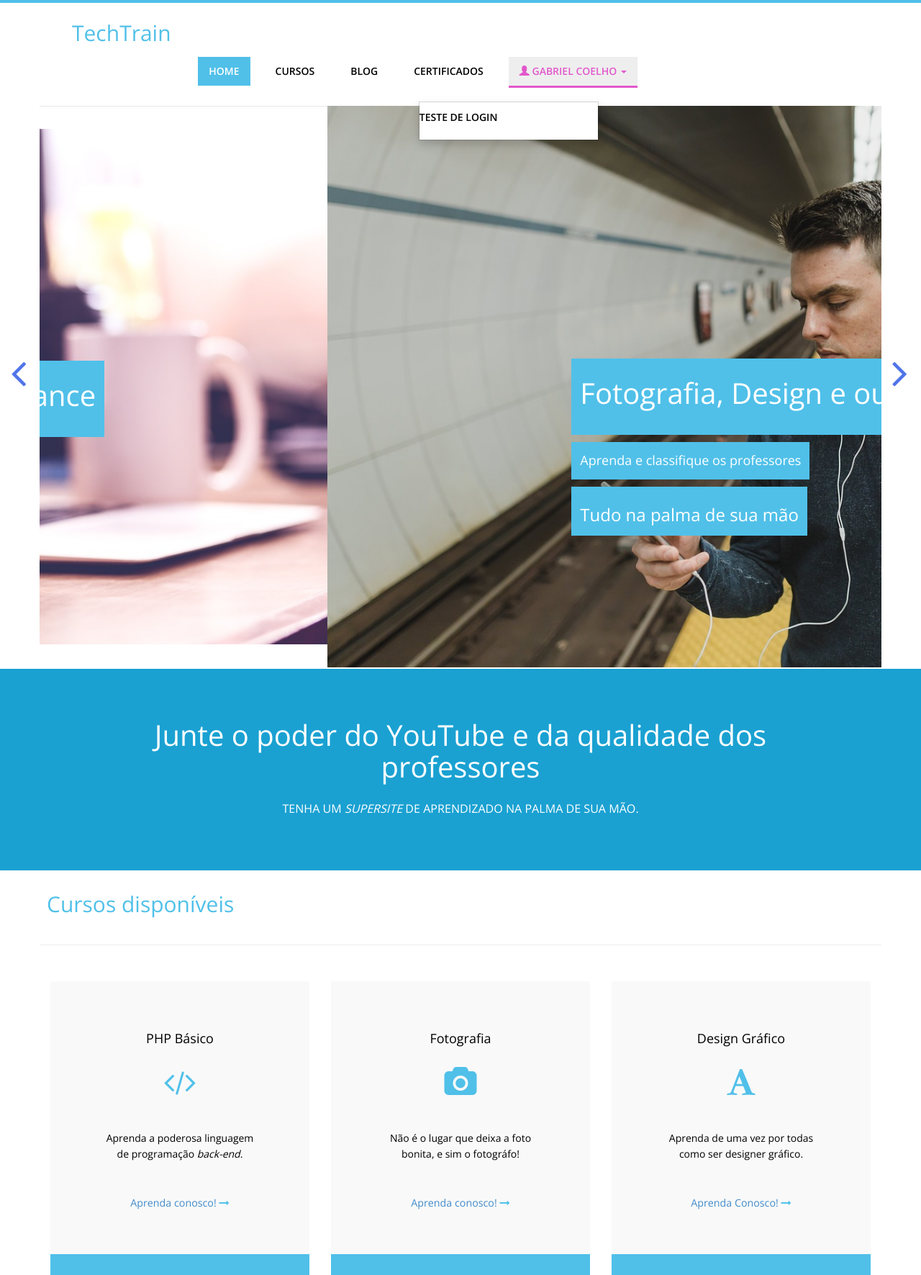
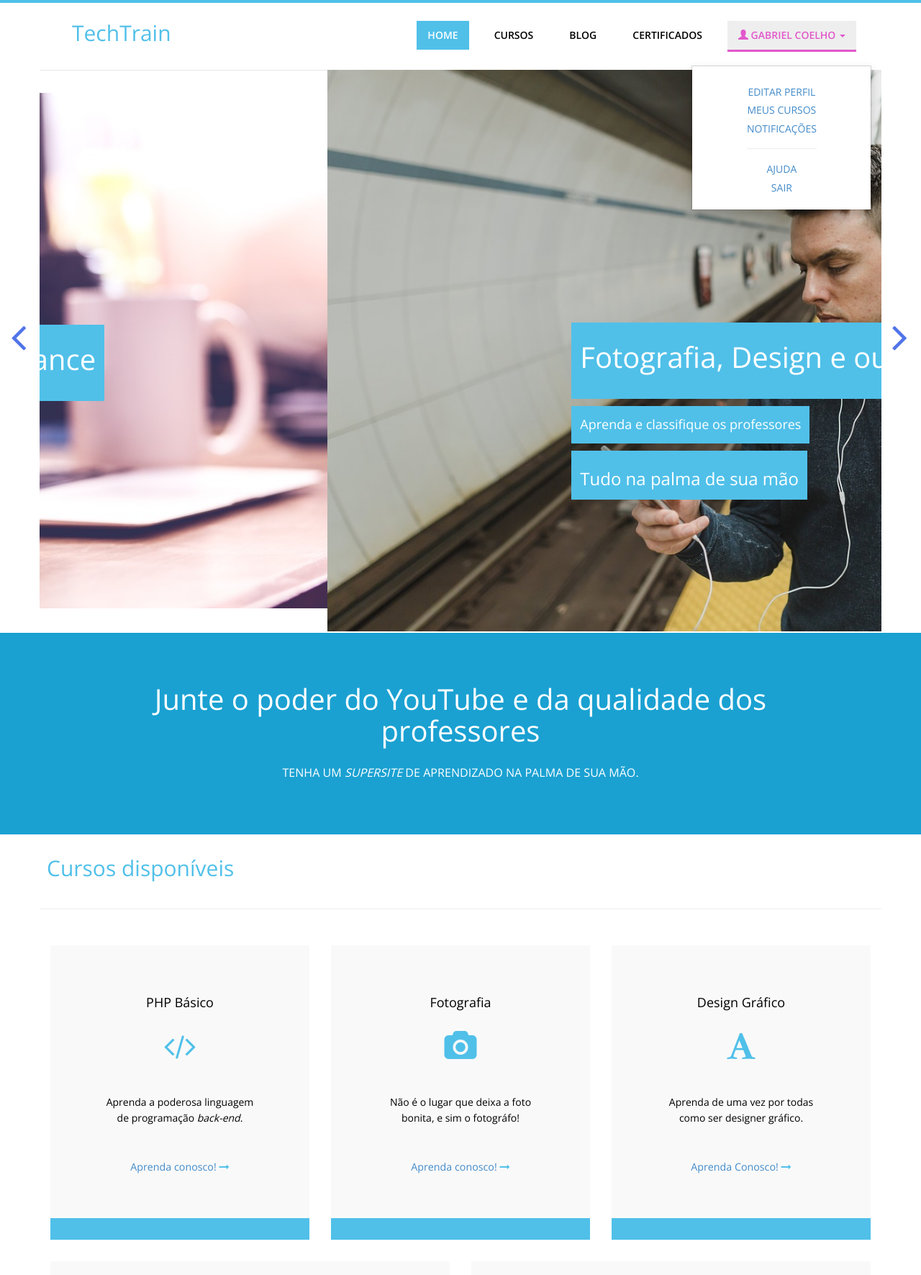
Before and after one commit to GabrielCoelho/TechTrain, a PHP site: page / in a window 1280 px wide, after a click on "GABRIEL COELHO". Shown: the top 1771 px of the page at 72% size. Run offline with PHP 8.4, Linux system fonts and the light colour scheme.

Commit message:
Fixed the dropdown login menu and added the new routes. They're still on development progress so will maintain commented.

```diff
--- a/app/views/inc/header.php
+++ b/app/views/inc/header.php
@@ -35,13 +35,13 @@
                                     <li class="curso <?= $uri == '/courses' ? 'active' : ''  ?>"  role="presentation"><a href="/courses">Cursos</a></li>
                                     <li class="blog <?= $uri == '/blog' ? 'active' : ''  ?>" role="presentation"><a href="/blog">Blog</a></li>
                                     <li class="cert <?= $uri == '/certify' ? 'active' : ''  ?>" role="presentation"><a href="/certify">Certificados</a></li>
-                                    //Verifica se o usuário não está logado
+                                    <!--Verifica se o usuário não está logado-->
                                     <?php
                                         if(!$logged){
                                     ?>
                                     <li class="dropdown login">
                                         <a href="#" id="dropdownMenu1" data-toggle="dropdown"><i class="glyphicon glyphicon-user"></i> Login <span class="caret"></span></a>
-                                        <ul class="dropdown-menu">
+                                        <ul class="dropdown-menu" style="margin-left: -50px;">
                                             <li>
                                                 <form class="navbar-form form" role="form">
                                                     <div class="form-group" style="padding-top: 5px;">
@@ -84,7 +84,7 @@
                                             </li>
                                         </ul>
                                     </li>
-                                    //Verifica se está logado
+                                    <!--Verifica se está logado-->
                                     <?php } else if($logged){?>
                                         <li class="dropdown login">
                                             <a href="#" id="dropdownMenu1" data-toggle="dropdown">
@@ -93,8 +93,17 @@
                                             </a>
                                             <ul class="dropdown-menu">
                                                 <li>
-                                                    <div class="form-group" style="padding-top: 5px;">
-                                                      TESTE DE LOGIN
+                                                    <div class="navbar-form form" style="text-align: center;">
+                                                        <div class="form-group" style="padding-top: 5px;">
+                                                            <div class="input-group">
+                                                                <a href="/editProfile"><h5>Editar Perfil</h5></a>
+                                                                <a href="/myCourses"><h5>Meus Cursos</h5></a>
+                                                                <a href="/notify"><h5>Notificações</h5></a>
+                                                                <hr>
+                                                                <a href="/help"><h5>Ajuda</h5></a>
+                                                                <a href="/logout"><h5>Sair</h5></a>
+                                                            </div>
+                                                        </div>
                                                     </div>
                                                 </li>
                                             </ul>
--- a/public/css/style.css
+++ b/public/css/style.css
@@ -711,7 +711,8 @@ footer .widget ul li a {
 
 .dropdown-menu {
 	width: 250px !important;
-	left: -125px;
+	left: -50%;
+	margin-left: 50px;
 }
 
 @media screen and (max-width: 1024px){
```
Also changed, not shown: routes.php (+20 -0 lines).
